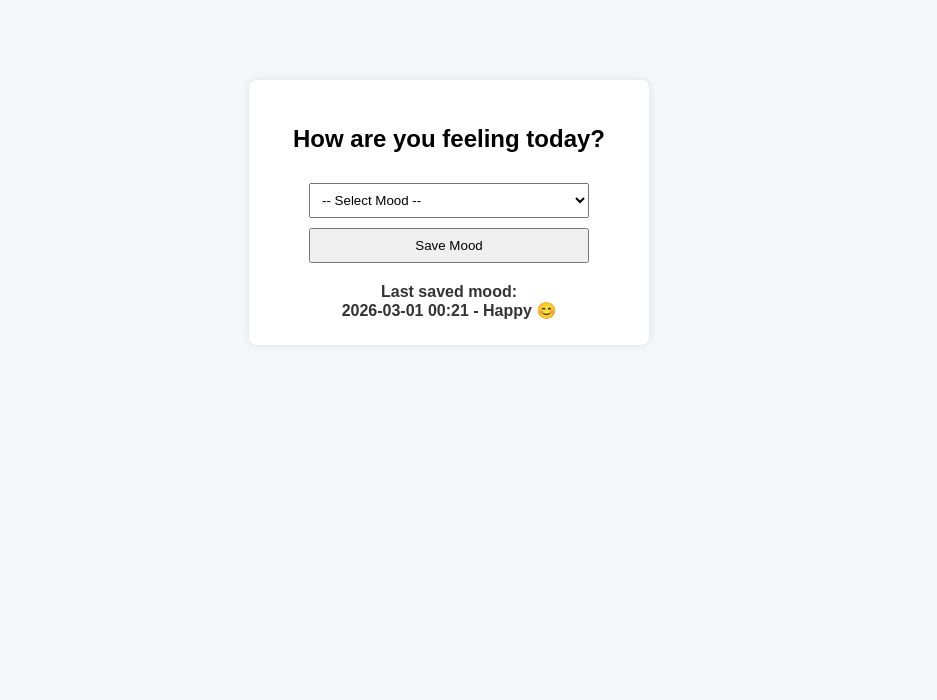
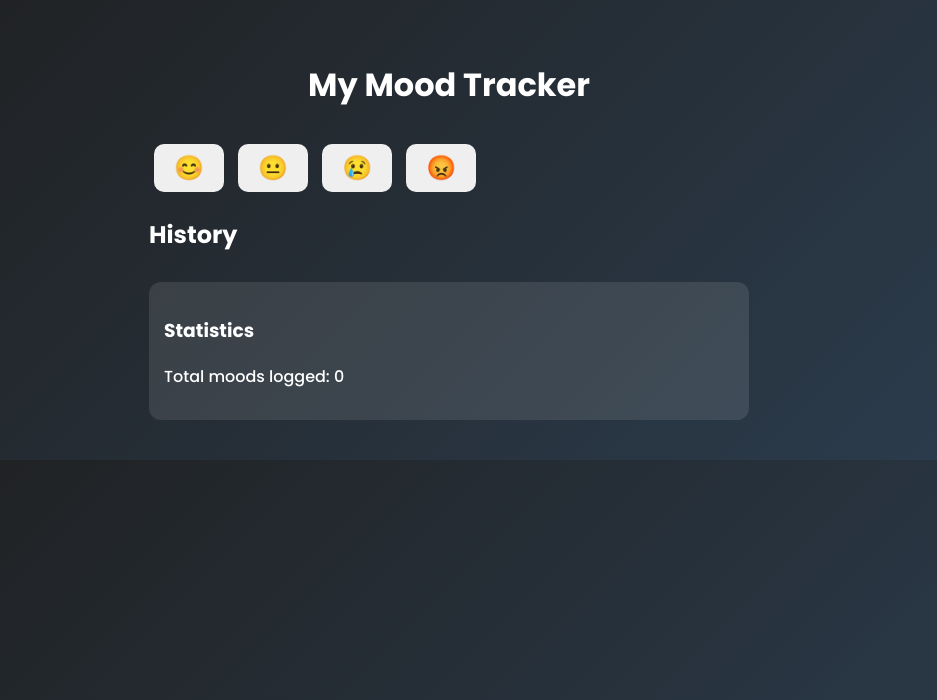
Before and after one commit to OuidadEs-soury/mood-tracker, a Flask app: page / in a window 1280 px wide. Shown: the top 700 px of the page, without its empty margins (191-1128 px from the left). Run offline with Flask 3, Linux system fonts and the light colour scheme.

Commit message:
Emoji mood buttons

```diff
--- a/app.py
+++ b/app.py
@@ -1,52 +1,75 @@
-from flask import Flask, render_template, request
+from flask import Flask, render_template, request, redirect, url_for, flash
 from datetime import datetime
+from collections import Counter
+import os
 
 app = Flask(__name__)
+app.secret_key = "supersecretkey"
 
 FILE_NAME = "moods.txt"
 
+MOODS = {
+    "happy": "😊",
+    "neutral": "😐",
+    "sad": "😢",
+    "angry": "😡"
+}
 
 def save_mood(mood):
     with open(FILE_NAME, "a") as f:
         date = datetime.now().strftime("%Y-%m-%d %H:%M")
-        f.write(f"{date} - {mood}\n")
-
-
-def get_last_mood():
-    try:
-        with open(FILE_NAME, "r") as f:
-            lines = f.readlines()
-            if lines:
-                return lines[-1]
-    except FileNotFoundError:
-        return None
-    return None
-
+        f.write(f"{date}|{mood}\n")
 
 def get_all_moods():
-    try:
-        with open(FILE_NAME, "r") as f:
-            return f.readlines()
-    except FileNotFoundError:
+    if not os.path.exists(FILE_NAME):
         return []
 
+    moods = []
+    with open(FILE_NAME, "r") as f:
+        for line in f.readlines():
+            date, mood = line.strip().split("|")
+            moods.append({"date": date, "mood": mood})
+    return moods[::-1]  # newest first
+
+def delete_mood(index):
+    moods = get_all_moods()[::-1]  # original order
+    if 0 <= index < len(moods):
+        moods.pop(index)
+        with open(FILE_NAME, "w") as f:
+            for entry in moods:
+                f.write(f"{entry['date']}|{entry['mood']}\n")
+
+def get_stats():
+    moods = get_all_moods()
+    mood_names = [m["mood"] for m in moods]
+    count = Counter(mood_names)
+    total = len(moods)
+    most_common = count.most_common(1)[0][0] if count else None
+    return total, most_common
 
 @app.route("/", methods=["GET", "POST"])
 def home():
     if request.method == "POST":
-        mood = request.form["mood"]
-        save_mood(mood)
+        if "delete" in request.form:
+            delete_index = int(request.form["delete"])
+            delete_mood(delete_index)
+            return redirect(url_for("home"))
 
-    last_mood = get_last_mood()
-    return render_template("index.html", last_mood=last_mood)
+        mood = request.form.get("mood")
+        if mood:
+            save_mood(mood)
+            flash("Mood saved successfully!")
+            return redirect(url_for("home"))
 
-
-@app.route("/history")
-def history():
     moods = get_all_moods()
-    moods.reverse()
-    return render_template("history.html", moods=moods)
-
+    total, most_common = get_stats()
+    return render_template(
+        "index.html",
+        moods=moods,
+        moods_dict=MOODS,
+        total=total,
+        most_common=most_common
+    )
 
 if __name__ == "__main__":
     app.run(debug=True)
--- a/moods.txt
+++ /dev/null
@@ -1,2 +0,0 @@
-2026-03-01 00:21 - Stressed 😓
-2026-03-01 00:21 - Happy 😊
--- a/templates/index.html
+++ b/templates/index.html
@@ -1,66 +1,125 @@
 <!DOCTYPE html>
 <html>
 <head>
-    <title>Daily Mood Tracker</title>
+    <title>Mood Tracker</title>
+    <link href="https://fonts.googleapis.com/css2?family=Poppins:wght@300;500;700&display=swap" rel="stylesheet">
     <style>
         body {
-            font-family: Arial;
-            background-color: #f5f7fa;
-            text-align: center;
-            margin-top: 80px;
+            margin: 0;
+            font-family: 'Poppins', sans-serif;
+            background: linear-gradient(135deg, #1f1f1f, #2c3e50);
+            color: white;
+            display: flex;
+            justify-content: center;
+            padding: 40px;
         }
 
-        .box {
-            background: white;
-            width: 350px;
-            margin: auto;
-            padding: 25px;
-            border-radius: 8px;
-            box-shadow: 0 0 10px rgba(0,0,0,0.1);
+        .container {
+            width: 600px;
         }
 
-        select, button {
-            padding: 8px;
-            margin-top: 10px;
-            width: 80%;
+        h1 {
+            text-align: center;
+            margin-bottom: 30px;
         }
 
-        button {
+        .mood-buttons button {
+            font-size: 24px;
+            padding: 10px 20px;
+            margin: 5px;
+            border: none;
+            border-radius: 10px;
             cursor: pointer;
+            transition: 0.3s;
         }
 
-        .last {
-            margin-top: 20px;
-            font-weight: bold;
-            color: #333;
+        .mood-buttons button:hover {
+            transform: scale(1.1);
+        }
+
+        .card {
+            background: rgba(255,255,255,0.1);
+            padding: 15px;
+            border-radius: 12px;
+            margin-bottom: 10px;
+            display: flex;
+            justify-content: space-between;
+            align-items: center;
+        }
+
+        .date {
+            font-size: 12px;
+            opacity: 0.7;
+        }
+
+        .delete-btn {
+            background: crimson;
+            border: none;
+            padding: 5px 10px;
+            border-radius: 6px;
+            cursor: pointer;
+            color: white;
+        }
+
+        .stats {
+            margin-top: 30px;
+            padding: 15px;
+            background: rgba(255,255,255,0.1);
+            border-radius: 12px;
+        }
+
+        .flash {
+            background: #27ae60;
+            padding: 10px;
+            border-radius: 8px;
+            text-align: center;
+            margin-bottom: 15px;
         }
     </style>
 </head>
 <body>
+    <div class="container">
+        <h1>My Mood Tracker</h1>
 
-    <div class="box">
-        <h2>How are you feeling today?</h2>
+        {% with messages = get_flashed_messages() %}
+            {% if messages %}
+                <div class="flash">
+                    {{ messages[0] }}
+                </div>
+            {% endif %}
+        {% endwith %}
 
-        <form method="POST">
-            <select name="mood" required>
-                <option value="">-- Select Mood --</option>
-                <option>Happy 😊</option>
-                <option>Calm 😌</option>
-                <option>Motivated 🔥</option>
-                <option>Sad 😢</option>
-                <option>Stressed 😓</option>
-            </select>
-            <br>
-            <button type="submit">Save Mood</button>
+        <form method="POST" class="mood-buttons">
+            {% for key, emoji in moods_dict.items() %}
+                <button type="submit" name="mood" value="{{ key }}">
+                    {{ emoji }}
+                </button>
+            {% endfor %}
         </form>
 
-        {% if last_mood %}
-            <div class="last">
-                Last saved mood:<br>
-                {{ last_mood }}
+        <h2>History</h2>
+
+        {% for mood in moods %}
+            <div class="card">
+                <div>
+                    <div>{{ moods_dict[mood.mood] }} {{ mood.mood.capitalize() }}</div>
+                    <div class="date">{{ mood.date }}</div>
+                </div>
+
+                <form method="POST">
+                    <button class="delete-btn" name="delete" value="{{ loop.index0 }}">Delete</button>
+                </form>
             </div>
-        {% endif %}
+        {% endfor %}
+
+        <div class="stats">
+            <h3>Statistics</h3>
+            <p>Total moods logged: {{ total }}</p>
+            {% if most_common %}
+                <p>Most common mood: {{ moods_dict[most_common] }} {{ most_common.capitalize() }}</p>
+            {% endif %}
+        </div>
+
     </div>
-
 </body>
 </html>
```
